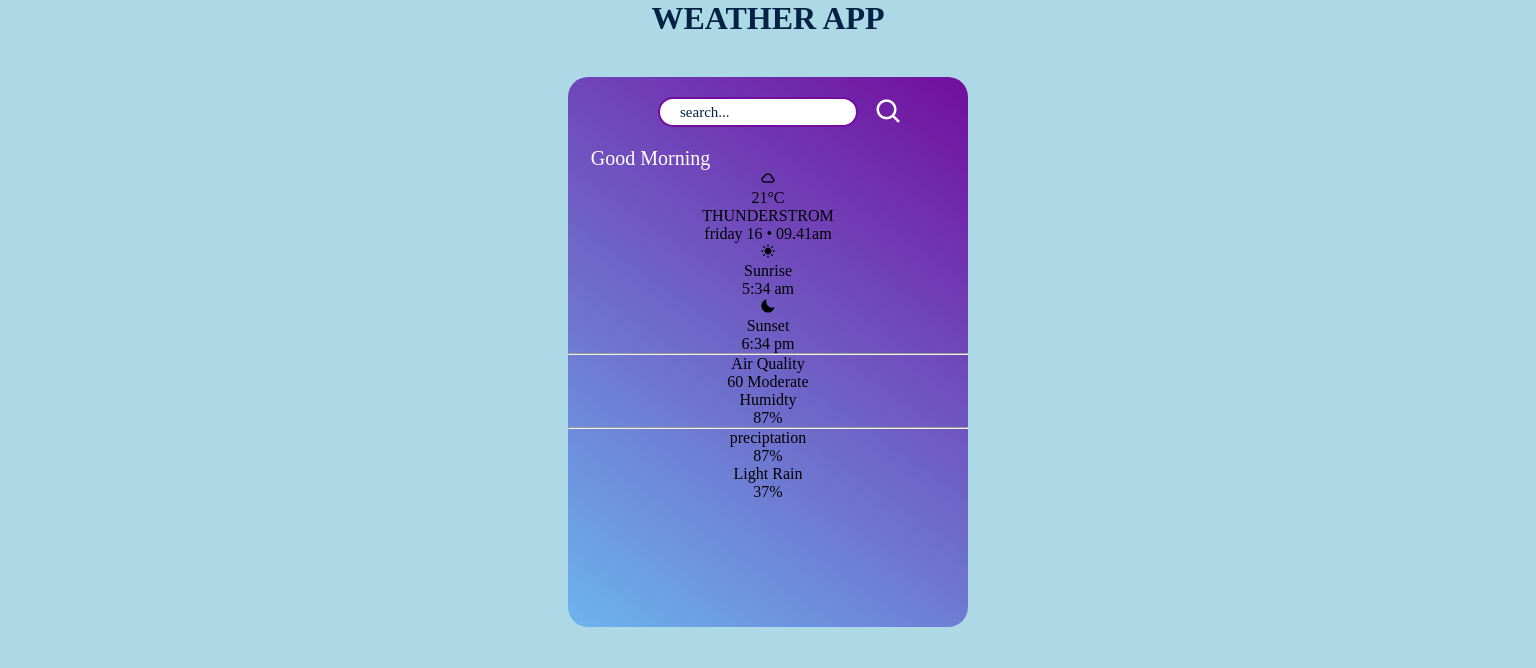
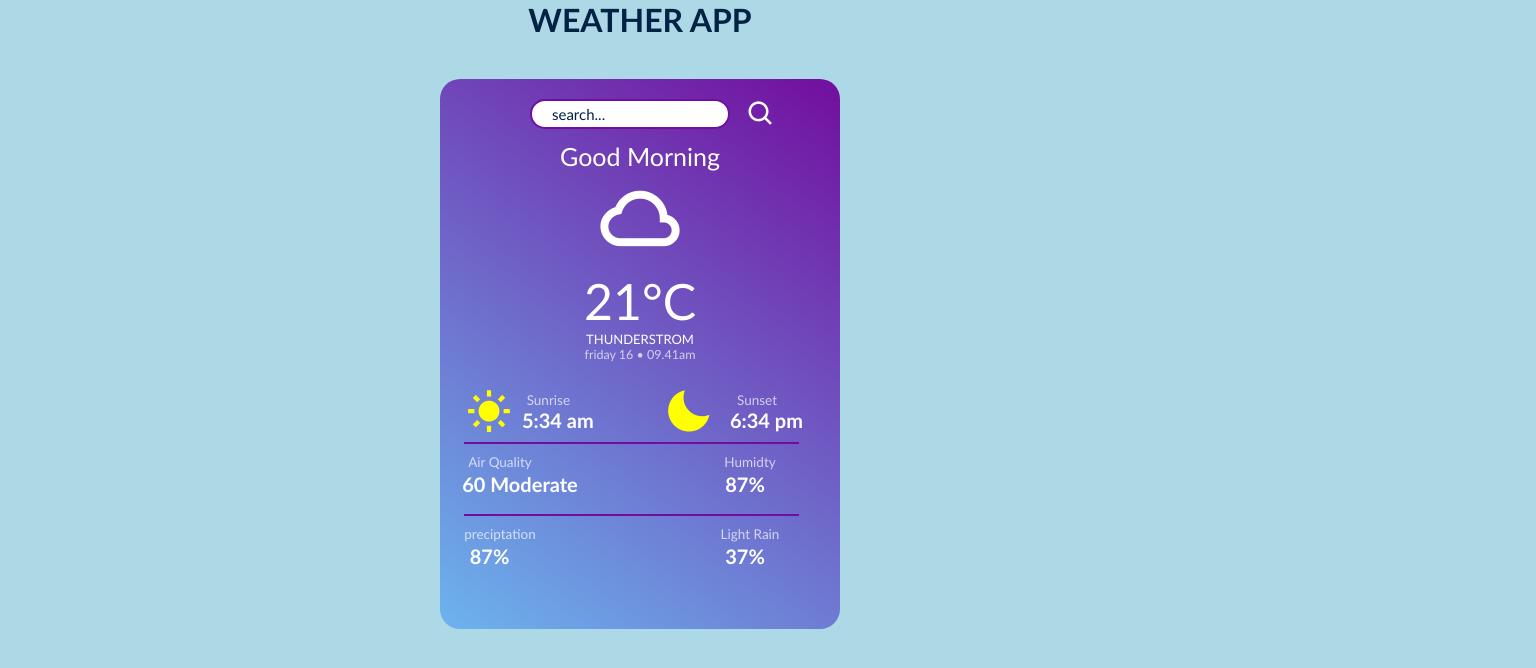
Before and after one commit to NikhilSingh750/weather-app, a plain HTML site: page index.html in a window 1280 px wide. Shown: the whole page, 1536 px wide, since content can reach past the window. Drawn offline with nearby package versions, Linux system fonts and the light colour scheme; a script that the page names is missing.

Commit message:
Update style.css
updated css

```diff
--- a/style.css
+++ b/style.css
@@ -1,77 +1,86 @@
-*{
+* {
     margin: 0;
     padding: 0;
     box-sizing: border-box;
     list-style: none;
-    font-family: "poppins";
+    font-family: 'Gill Sans', 'Gill Sans MT', Calibri, 'Trebuchet MS', sans-serif;
 }
-:root{
-    --main-color:#6CB4EE;
-    --text-color:#002244;
-    -main-color2:#89CFF0;
-    --text-color2:#002244;
-    --body-color:#6F00FF;
-    --body-color2:#B0C4DE;
-    --mindchange-color:#720e9e;
+
+:root {
+    --main-color: #6CB4EE;
+    --text-color: #002244;
+    -main-color2: #89CFF0;
+    --text-color2: #002244;
+    --body-color: #6F00FF;
+    --body-color2: #B0C4DE;
+    --mindchange-color: #720e9e;
 
 }
-body{
+
+body {
     background: lightblue;
 }
 
-.main{
-    height: 45.6rem;
-    width:96rem;
+.main {
+    /* height: 45.6rem;
+    width: 96rem; */
     text-align: center;
 }
-h1{
+
+h1 {
     text-align: center;
     color: var(--text-color);
 }
-.card-box{
+
+.card-box {
     height: 550px;
     width: 400px;
-    margin-top:40px  ;
+    margin-top: 40px;
     border-radius: 20px;
     transition: .3s ease-in-out;
     display: inline-block;
     box-sizing: border-box;
-    background:linear-gradient(35deg,var(--main-color),var(--mindchange-color))
+    background: linear-gradient(35deg, var(--main-color), var(--mindchange-color))
 }
 
-.greeting{
-    font-size: 20px;
+.greeting {
+    font-size: 25px;
     display: inline-block;
     text-align: left;
-    margin-left: -235px;
+    margin-left: 0px;
     color: #fff;
-    margin-top: 20px;
+    margin-top: 12px;
 }
-.search-items{
+
+.search-items {
     display: flex;
     align-items: center;
     text-align: center;
 }
-.searchbar{
+
+.searchbar {
     height: 30px;
     width: 200px;
     margin-left: 90px;
     margin-top: 20px;
     border-radius: 20px;
     border: 2px solid var(--mindchange-color);
-    padding:0px 20px;
+    padding: 0px 20px;
     font-size: 15px;
     color: var(--text-color);
 
 
 }
-.searchbar::placeholder{
+
+.searchbar::placeholder {
     color: var(--text-color);
 }
-.searchbar:focus{
+
+.searchbar:focus {
     border: 2px solid var(--mindchange-color);
 }
-.icon{
+
+.icon {
     font-size: 30px;
     color: #fff;
     margin-top: 20px;
@@ -79,6 +88,222 @@ h1{
     transition: .3s ease-in-out;
     cursor: pointer;
 }
-.icon:hover{
+
+.icon:hover {
     color: var(--text-color2);
 }
+
+.temprature {
+    font-size: 50px;
+    color: #fff;
+    font-weight: 500;
+    margin-top: 5px;
+}
+
+.cloud-normal {
+    color: #fff;
+    /* background-color: #fff; */
+    font-size: 95px;
+}
+
+.climate {
+    color: #fff;
+    font-size: 13px;
+    font-weight: 500;
+}
+
+.date-time {
+    font-size: 12.5px;
+    color: #fff;
+    font-weight: 500;
+    opacity: 0.7;
+}
+
+.flex-box {
+    display: flex;
+    margin-top: 20px;
+}
+
+.float {
+    height: 60px;
+    width: 180px;
+    display: inline-block;
+    margin-left: 20px;
+    box-sizing: border-box;
+}
+
+.sunrise {
+    display: flex;
+}
+
+.sun-rise-float {
+    width: 50px;
+    display: inline-block;
+    box-sizing: border-box;
+
+}
+
+.sun-rise-icon {
+    font-size: 50px;
+    color: yellow;
+    margin: 4px;
+}
+
+.sun-rise-text {
+    font-size: 13.5px;
+    color: #fff;
+    font-weight: 500;
+    opacity: 0.7;
+    display: block;
+    margin-left: -7px;
+    margin-top: 10px;
+}
+
+.sun-rise-time {
+    font-size: 20px;
+    display: block;
+    margin-left: 12px;
+    color: #fff;
+    font-weight: 700;
+}
+
+.sunset {
+    display: flex;
+}
+
+.sun-set-icon {
+    font-size: 50px;
+    color: yellow;
+    margin: 4px;
+}
+
+.sun-set-text {
+    font-size: 13.5px;
+    color: #fff;
+    font-weight: 500;
+    opacity: 0.7;
+    display: block;
+    margin-left: -7px;
+    margin-top: 10px;
+}
+
+.sun-set-time {
+    font-size: 20px;
+    display: block;
+    margin-left: 12px;
+    color: #fff;
+    font-weight: 700;
+}
+
+hr.divider {
+    border: 1px solid var(--mindchange-color);
+    width: 335px;
+    margin-left: 24px;
+}
+
+.air-humidity {
+    display: flex;
+    justify-content: space-between;
+    margin-top: 10px;
+}
+
+.air-quality {
+    margin-left: -30px;
+}
+
+.air-quality-text {
+    font-weight: 500;
+    font-size: 13.5px;
+    color: #fff;
+    opacity: 0.7;
+}
+
+.air-quality-meter {
+    margin-top: 2px;
+    font-size: 20px;
+    color: #fff;
+    font-weight: 700;
+    margin-left: 40px;
+}
+
+.humidity-text {
+    font-weight: 500;
+    font-size: 13.5px;
+    color: #fff;
+    opacity: 0.7;
+}
+
+.humidity-meter {
+    font-size: 20px;
+    color: #fff;
+    font-weight: 700;
+    margin-left: -10px;
+    margin-top: 2px;
+}
+
+.rian-indicator {
+    display: flex;
+    justify-content: space-between;
+    margin-top: 10px;
+}
+
+.preciptation {
+    margin-left: -30px;
+}
+
+.preciptation-text {
+    font-weight: 500;
+    font-size: 13.5px;
+    color: #fff;
+    opacity: 0.7;
+}
+
+.preciptation-meter {
+    margin-top: 2px;
+    font-size: 20px;
+    color: #fff;
+    font-weight: 700;
+    margin-left: -21px;
+}
+
+
+
+.rain-text {
+    font-weight: 500;
+    font-size: 13.5px;
+    color: #fff;
+    opacity: 0.7;
+}
+
+.rain-meter {
+    font-size: 20px;
+    color: #fff;
+    font-weight: 700;
+    margin-left: -10px;
+    margin-top: 2px;
+}
+@media (min-width:300px) and (max-width:450px){
+.card-box{
+    height: 520px;
+   width: 350px;
+   margin: 10px;
+}
+hr.divider{
+    width: 310px;
+}
+}
+
+@media (min-width:220px) and (max-width:299px) {
+    .card-box {
+        height: 500px;
+        width: 340px;
+        margin: 20px;
+    }
+
+    hr.divider {
+        width: 300px;
+    }
+    .searchbar{
+        margin-left: 60px;
+    }
+}
```
